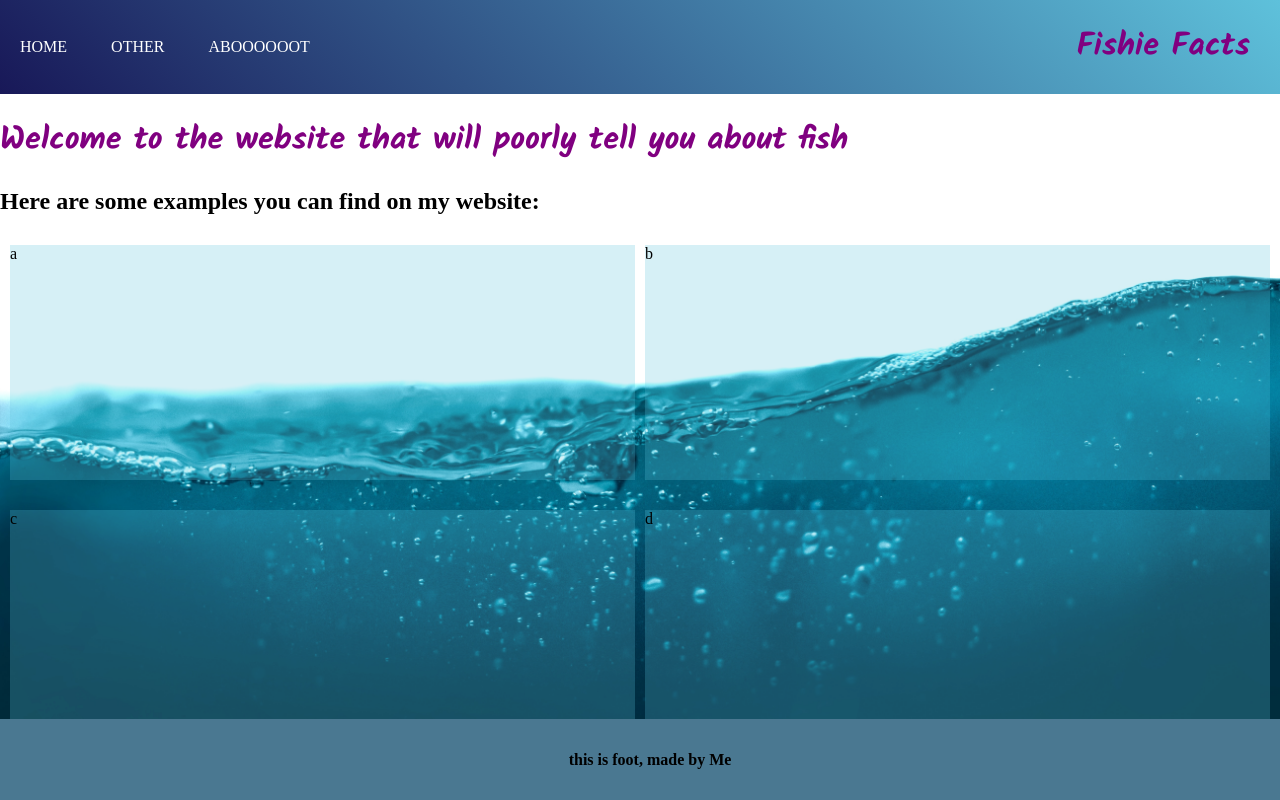
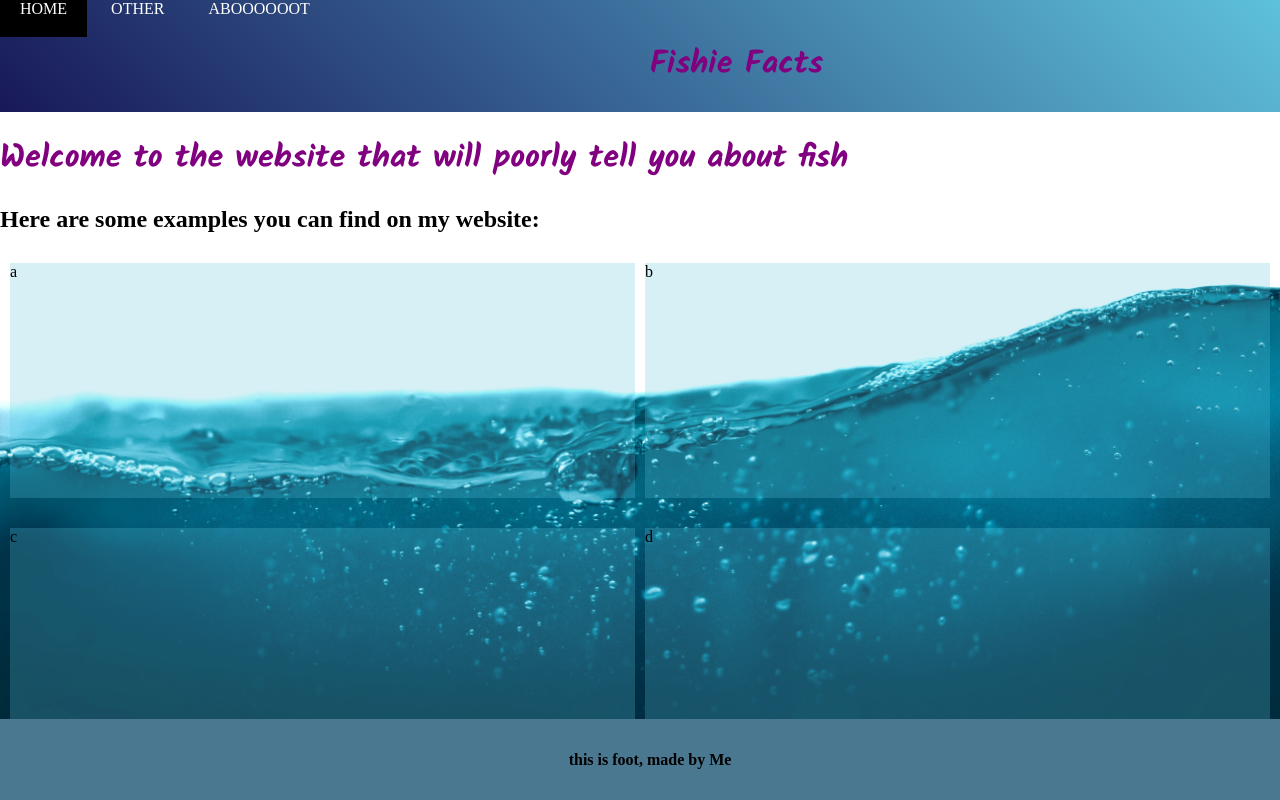
Before and after one commit to lolyay270/svelte_2023, a SvelteKit app: page / in a window 1280 px wide. Built offline with nearby package versions, Linux system fonts and the light colour scheme.

Commit message:
made fish actually centered on page

```diff
--- a/static/css/main.css
+++ b/static/css/main.css
@@ -6,9 +6,13 @@
 header {
     background: rgb(24,24,88);
     background: linear-gradient(45deg, rgba(24,24,88,1) 0%, rgba(94,193,219,1) 100%);
-    display: flex;
+    display: grid;
+    grid-template-columns: repeat(3, 1fr);
     align-items: center;
-    justify-content: space-between;
+}
+
+.logo {
+    text-align: right;
     padding-right: 30px;
 }
 
@@ -22,11 +26,16 @@
 nav a:hover {
     background-color: black;
 }
-
+.fishes {
+    display: flex;
+    justify-content: center;
+    gap: 15px;
+}
 .fa-fish-fins{
     color: #b47215;
     font-size: 30px;
     padding: 0 15px;
+    align-self: center;
 }
 
 body {
```
